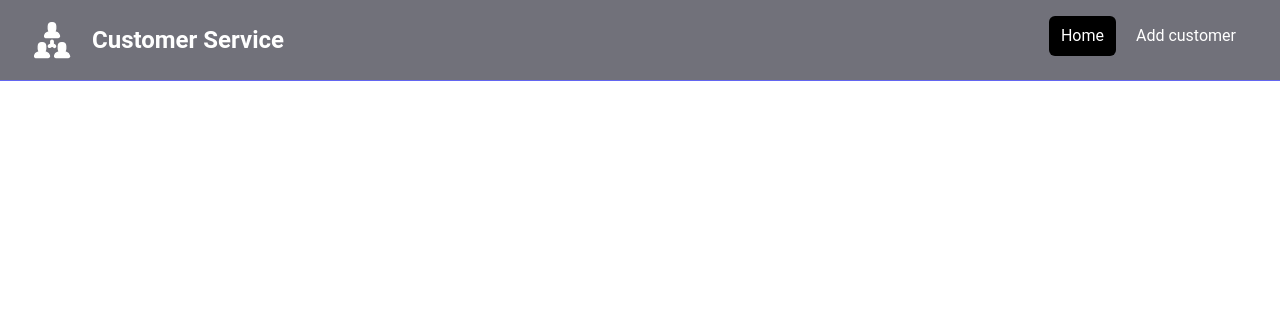
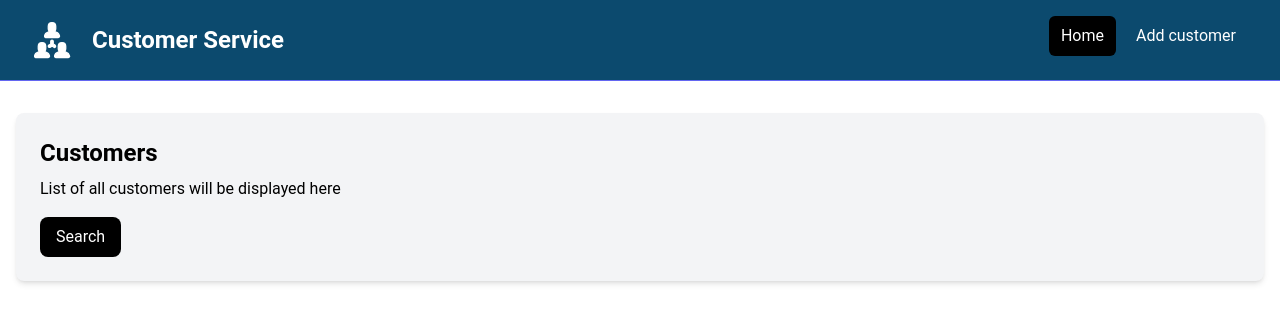
Before and after one commit to seluianova/customer-service-app, a React (Vite) app: page / in a window 1280 px wide. Shown: the top 322 px of the page. Built offline with nearby package versions, Linux system fonts and the light colour scheme.

Commit message:
Add customers view

```diff
--- a/src/App.tsx
+++ b/src/App.tsx
@@ -1,9 +1,14 @@
 import Navbar from "./components/Navbar.tsx";
+import CustomerView from "./components/CustomerView.tsx";
 
 const App = () => {
+
     return (
-        <Navbar />
-  )
+        <>
+            <Navbar/>
+            <CustomerView/>
+        </>
+    )
 }
 
 export default App
--- /dev/null
+++ b/src/components/CustomerView.tsx
@@ -0,0 +1,24 @@
+const CustomerView = () => {
+    return (
+        <section className="py-4">
+            <div className="container-xl lg:container m-auto">
+                <div className="grid grid-cols-1 gap-4 p-4 rounded-lg">
+                    <div className="bg-gray-100 p-6 rounded-lg shadow-md">
+                        <h2 className="text-2xl font-bold">Customers</h2>
+                        <p className="mt-2 mb-4">
+                            List of all customers will be displayed here
+                        </p>
+                        <a
+                            href="/placeholder.html"
+                            className="inline-block bg-black text-white rounded-lg px-4 py-2 hover:bg-gray-700"
+                        >
+                            Search
+                        </a>
+                    </div>
+                </div>
+            </div>
+        </section>
+    );
+};
+
+export default CustomerView;
--- a/src/components/Navbar.tsx
+++ b/src/components/Navbar.tsx
@@ -2,7 +2,7 @@ import logo from '../assets/images/users.svg'
 
 const Navbar = () => {
     return (
-        <nav className="bg-zinc-500 border-b border-indigo-500">
+        <nav className="bg-sky-900 border-b border-indigo-500">
             <div className="mx-auto max-w-7xl px-2 sm:px-6 lg:px-8">
                 <div className="flex h-20 items-center justify-between">
                     <div className="flex flex-1 items-center justify-center md:items-stretch md:justify-start">
```
Also changed, not shown: 1 other file (tests, documents, lock files or other folders).
